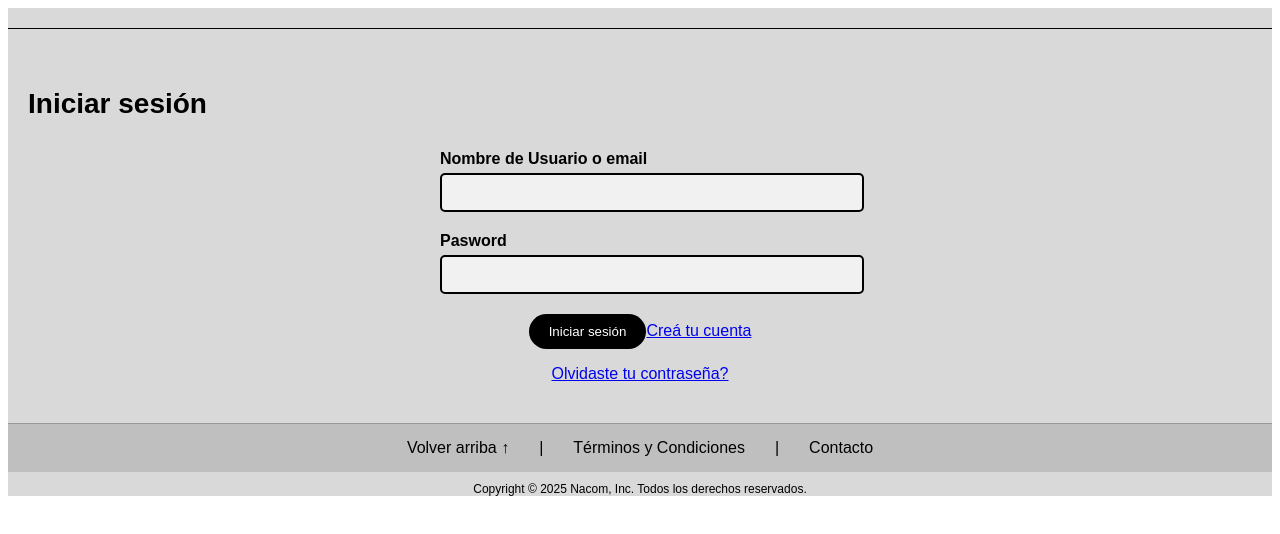
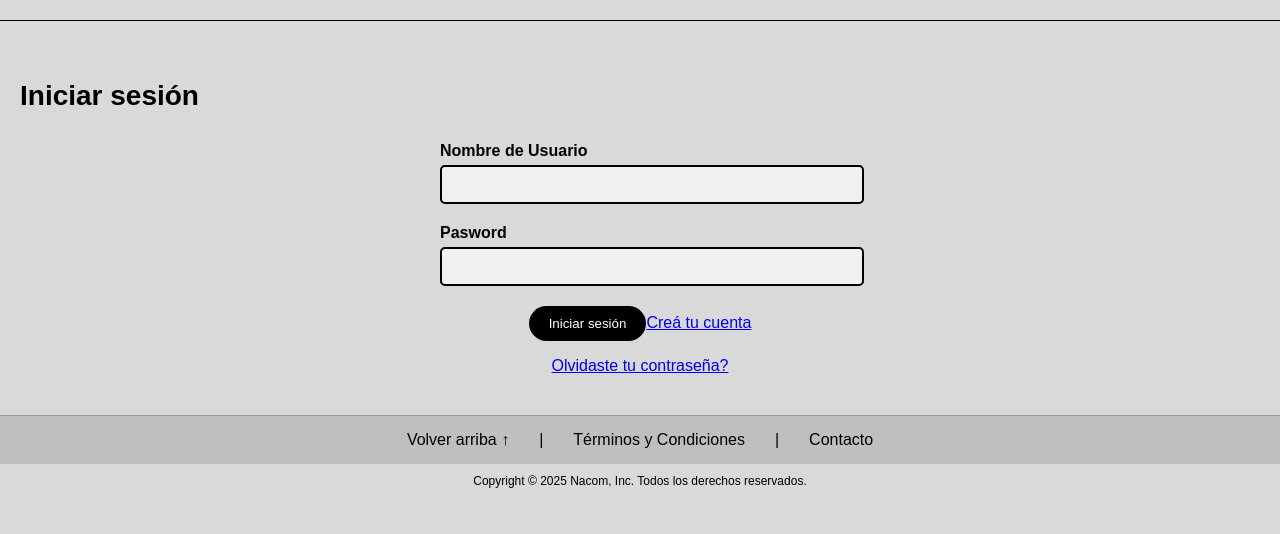
Before and after one commit to CacaceNicolas/CookpiFrontend, an Angular app: page /logni in a window 1280 px wide. Shown: the top 534 px of the page. Built offline with nearby package versions, Linux system fonts and the light colour scheme.

Commit message:
pulido login y signup

```diff
--- a/angular.json
+++ b/angular.json
@@ -25,6 +25,7 @@
               }
             ],
             "styles": [
+              "@angular/material/prebuilt-themes/azure-blue.css",
               "src/styles.css"
             ]
           },
@@ -82,6 +83,7 @@
               }
             ],
             "styles": [
+              "@angular/material/prebuilt-themes/azure-blue.css",
               "src/styles.css"
             ]
           }
--- a/package.json
+++ b/package.json
@@ -10,10 +10,12 @@
   },
   "private": true,
   "dependencies": {
+    "@angular/cdk": "^20.0.3",
     "@angular/common": "^20.0.0",
     "@angular/compiler": "^20.0.0",
     "@angular/core": "^20.0.0",
     "@angular/forms": "^20.0.0",
+    "@angular/material": "^20.0.3",
     "@angular/platform-browser": "^20.0.0",
     "@angular/router": "^20.0.0",
     "axios": "^1.9.0",
--- a/src/app/login/login.html
+++ b/src/app/login/login.html
@@ -14,13 +14,11 @@
   <main>
     <h1>Iniciar sesión</h1>
     <form>
-      <label for="usuario">Nombre de Usuario o email</label>
+      <label for="usuario">Nombre de Usuario</label>
       <input [formControl] = "nombre" type="text" id="usuario" />
 
       <label for="password">Pasword</label>
       <input [formControl] = "password" type="password" id="password" />
-
-
     </form>
 
     <button (click) = "botonIniciarSesion()">Iniciar sesión</button>
--- a/src/app/signup/signup.html
+++ b/src/app/signup/signup.html
@@ -25,8 +25,10 @@
       <label for="gmail">Gmail</label>
       <input [formControl] = "mail" type="email" id="gmail" name="gmail">
 
-      <button (click) = "botonCrearUsuario()" type="submit">Registrarse</button>
+
     </form>
+
+    <button (click) = "botonCrearUsuario()" type="submit">Registrarse</button>
 
     <a href="http://localhost:4200/logni">Ya tenés cuenta?</a>
 
--- a/src/app/signup/signup.ts
+++ b/src/app/signup/signup.ts
@@ -25,7 +25,7 @@
       try {
 
         const response = await this.apiservice.crearUsuario(this.nombre.value, this.password.value, this.mail.value);
-        console.log('Usuario creado exitosamente:', response);
+
       } catch (error) {
         console.error('Error al crear el usuario:', error);
       }
--- a/src/index.html
+++ b/src/index.html
@@ -6,8 +6,10 @@
   <base href="/">
   <meta name="viewport" content="width=device-width, initial-scale=1">
   <link rel="icon" type="image/x-icon" href="favicon.ico">
+  <link href="https://fonts.googleapis.com/css2?family=Roboto:wght@300;400;500&display=swap" rel="stylesheet">
+  <link href="https://fonts.googleapis.com/icon?family=Material+Icons" rel="stylesheet">
 </head>
-<body>
+<body class="mat-typography">
   <app-root></app-root>
 </body>
 </html>
--- a/src/styles.css
+++ b/src/styles.css
@@ -1 +1,4 @@
 /* You can add global styles to this file, and also import other style files */
+
+html, body { height: 100%; }
+body { margin: 0; font-family: Roboto, "Helvetica Neue", sans-serif; }
```
Also changed, not shown: 2 other files (tests, documents, lock files or other folders).
